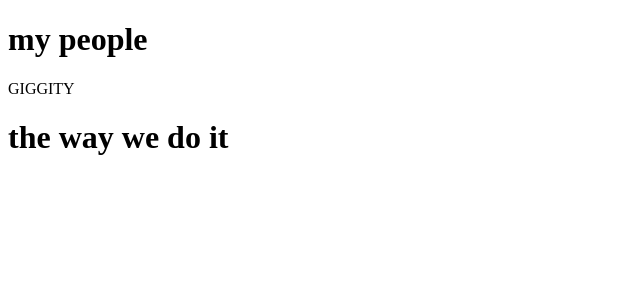
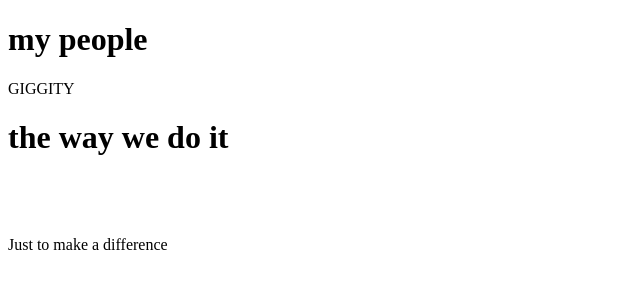
Before and after one commit to CaptainFaruk/Portfolio, a plain HTML site: page index.html in a window 1280 px wide. Shown: the whole page, without its empty margins (0-640 px from the left). Drawn offline with Linux system fonts and the light colour scheme.

Commit message:
second commit

```diff
--- a/index.html
+++ b/index.html
@@ -17,6 +17,12 @@
      <h1>the way we do it<h1>
     <img src=""alt="" />
     </div>
+    <section>
+      <div>
+         <div></div>
+         <p>Just to make a difference</p>
+      </div>
+    </section>
 </body>
 
 </body>
```
